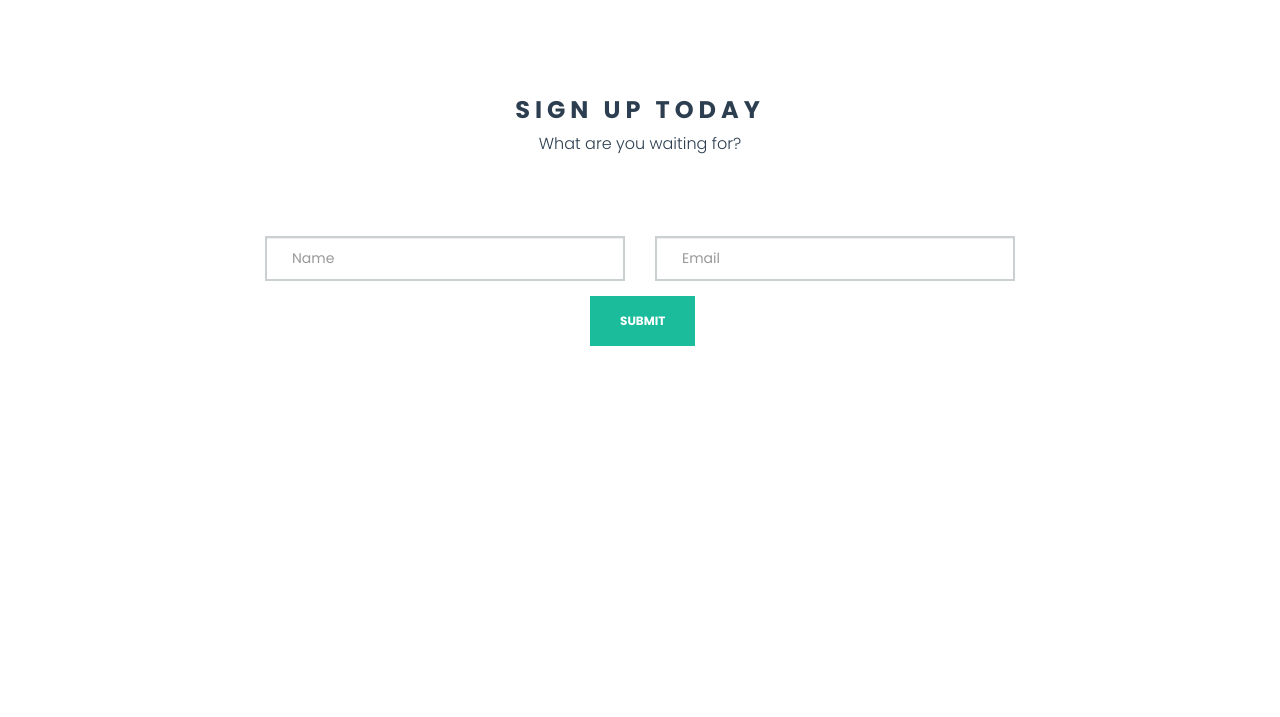
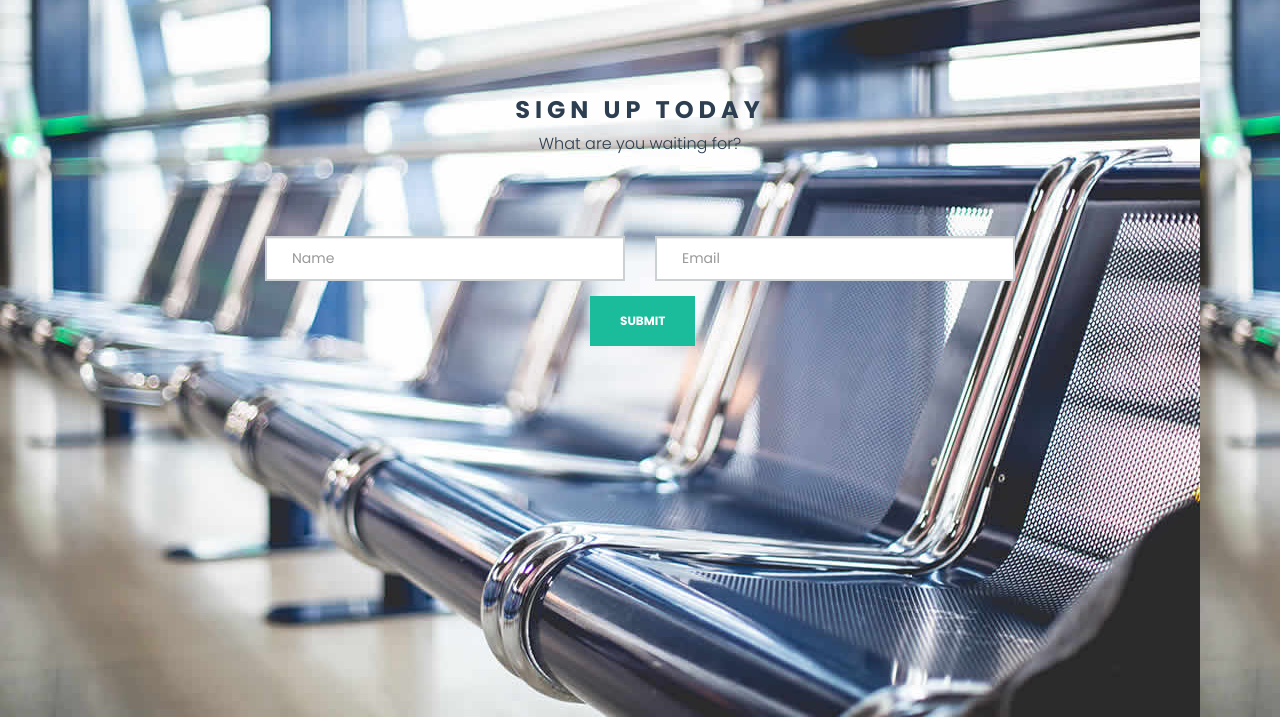
Before and after one commit to Anisotropies/rentpeal, a website: page views/signup.html in a window 1280 px wide. Shown: the part 83-800 px from the top of the page. Drawn offline with nearby package versions, Linux system fonts and the light colour scheme; files that its build step writes are made by us from their sources.

Commit message:
update background-image url in style.css

```diff
--- a/public/css/style.css
+++ b/public/css/style.css
@@ -1,7 +1,7 @@
 body {
 	font-family: 'Poppins', sans-serif;
 	color: #2c3e50;
-	background-image: url('images/hero1.jpg');
+	background-image: url('../images/hero1.jpg');
 }
 
 a {
```
